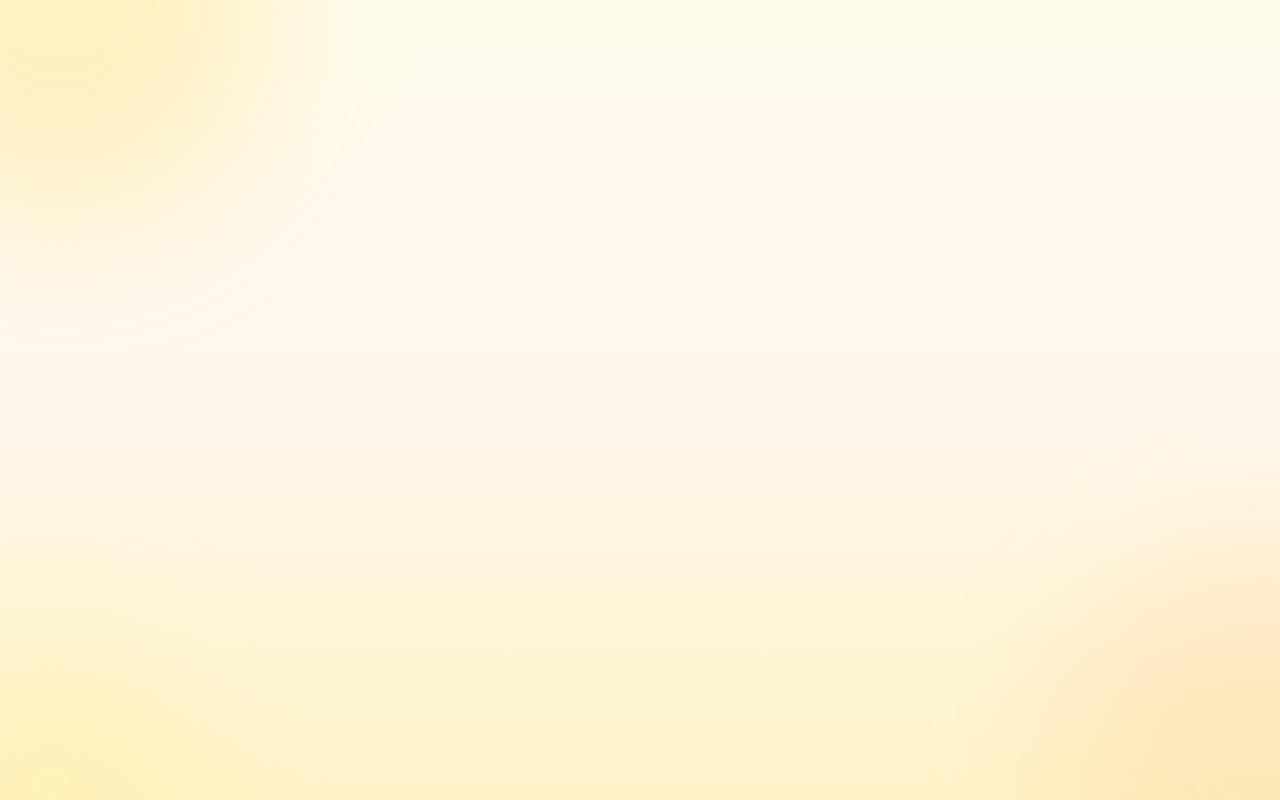
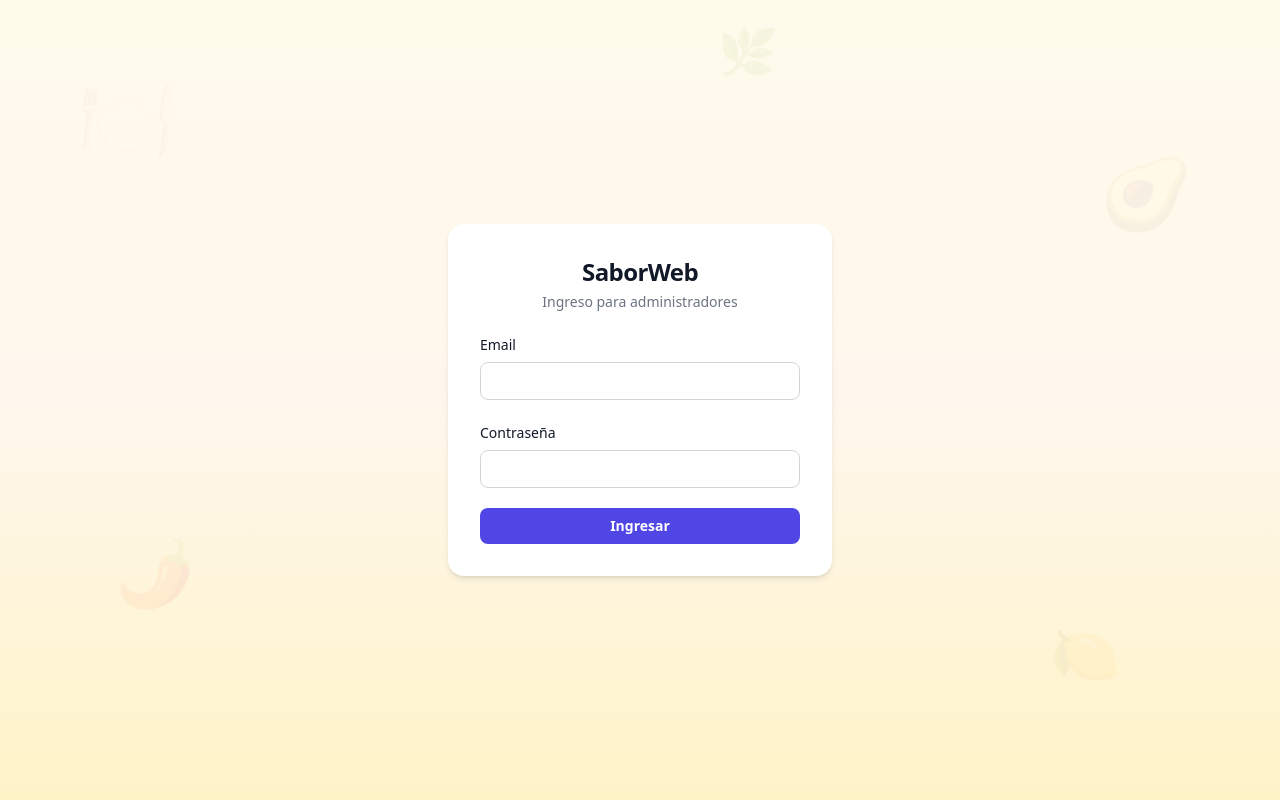
Before and after one commit to Litoplas9090/saborweb, a React (Vite) app: page /login in a window 1280 px wide. Built offline with nearby package versions, Linux system fonts and the light colour scheme; no server answers.

Commit message:
fix(ui): fondo siempre detrás del contenido (isolate + -z-10), emojis flotantes restaurados y resplandores eliminados

```diff
--- a/src/App.jsx
+++ b/src/App.jsx
@@ -18,7 +18,7 @@ import Backdrop from './components/ui/Backdrop.jsx'
 function TempHome() {
   const navigate = useNavigate()
   return (
-    <main className="relative flex min-h-screen flex-col items-center justify-center gap-4 overflow-hidden p-6 text-center">
+    <main className="relative isolate flex min-h-screen flex-col items-center justify-center gap-4 overflow-hidden p-6 text-center">
       <Backdrop />
       <h1 className="text-4xl font-extrabold tracking-tight">SaborWeb</h1>
       <p className="max-w-md text-gray-600">
--- a/src/components/ui/Backdrop.jsx
+++ b/src/components/ui/Backdrop.jsx
@@ -1,41 +1,52 @@
 // Fondo dinámico de SaborWeb. Capa decorativa (sin interacción, oculta a
 // lectores de pantalla) con animación CSS pura.
-// REGLA DE LEGIBILIDAD: toda decoración vive en las esquinas, medio fuera de
-// la pantalla; la zona central queda limpia para que el contenido se lea
-// nítido. Solo transform/opacity en las animaciones (rendimiento).
-// Variantes: "warm" (vistas públicas) y "admin" (paneles de gestión).
-// Usar como primer hijo de un contenedor con `relative` y `overflow-x-clip`.
+// El root usa -z-10 y el contenedor padre lleva la clase `isolate`: así el
+// fondo queda SIEMPRE detrás del contenido y el texto se lee nítido.
+// Variantes: "warm" (vistas públicas: gradiente cálido + ingredientes
+// flotando muy tenues) y "admin" (paneles: gradiente sobrio).
+// Usar como primer hijo de un contenedor con `relative isolate` y
+// `overflow-x-clip` (o overflow-hidden).
+
+const FOOD_FLOATS = [
+  { icon: '🍽️', top: '12%', left: '6%', size: '5rem', delay: '0s', duration: '13s' },
+  { icon: '🌶️', top: '68%', left: '9%', size: '4rem', delay: '-4s', duration: '11s' },
+  { icon: '🥑', top: '22%', left: '86%', size: '4.5rem', delay: '-2s', duration: '14s' },
+  { icon: '🍋', top: '78%', left: '82%', size: '3.5rem', delay: '-7s', duration: '12s' },
+  { icon: '🥘', top: '48%', left: '46%', size: '6rem', delay: '-5s', duration: '16s' },
+  { icon: '🌿', top: '6%', left: '56%', size: '3rem', delay: '-9s', duration: '10s' },
+]
 
 export default function Backdrop({ variant = 'warm' }) {
   if (variant === 'admin') {
     return (
       <div
         aria-hidden
-        className="pointer-events-none absolute inset-0 overflow-hidden bg-gradient-to-br from-slate-100 via-indigo-50/70 to-slate-100"
-      >
-        <div className="sw-drift absolute -left-40 -top-40 h-96 w-96 rounded-full bg-indigo-200/40 blur-3xl" />
-        <div className="sw-drift-slow absolute -bottom-40 -right-40 h-96 w-96 rounded-full bg-amber-200/30 blur-3xl" />
-        <div
-          className="sw-drift absolute -bottom-32 left-1/4 h-72 w-72 rounded-full bg-sky-200/30 blur-3xl"
-          style={{ animationDelay: '-8s' }}
-        />
-      </div>
+        className="pointer-events-none absolute inset-0 -z-10 overflow-hidden bg-gradient-to-br from-slate-100 via-indigo-50/70 to-slate-100"
+      />
     )
   }
 
   return (
     <div
       aria-hidden
-      className="pointer-events-none absolute inset-0 overflow-hidden bg-gradient-to-b from-amber-50 via-orange-50 to-amber-100"
+      className="pointer-events-none absolute inset-0 -z-10 overflow-hidden bg-gradient-to-b from-amber-50 via-orange-50 to-amber-100"
     >
-      {/* Resplandores SOLO en las esquinas (medio fuera de pantalla).
-          Derivan lentamente: el fondo se mueve sin tocar la zona de lectura. */}
-      <div className="sw-drift absolute -left-40 -top-40 h-96 w-96 rounded-full bg-amber-300/25 blur-3xl" />
-      <div className="sw-drift-slow absolute -bottom-40 -right-40 h-96 w-96 rounded-full bg-orange-300/20 blur-3xl" />
-      <div
-        className="sw-drift absolute -bottom-32 -left-24 h-72 w-72 rounded-full bg-yellow-200/25 blur-3xl"
-        style={{ animationDelay: '-9s' }}
-      />
+      {/* ingredientes flotando (muy tenues: ambiente sin tocar la legibilidad) */}
+      {FOOD_FLOATS.map((f) => (
+        <span
+          key={f.icon}
+          className="sw-float absolute select-none leading-none opacity-[0.06]"
+          style={{
+            top: f.top,
+            left: f.left,
+            fontSize: f.size,
+            animationDelay: f.delay,
+            animationDuration: f.duration,
+          }}
+        >
+          {f.icon}
+        </span>
+      ))}
     </div>
   )
 }
--- a/src/index.css
+++ b/src/index.css
@@ -3,14 +3,8 @@
 @tailwind utilities;
 
 /* ---------- Fondos dinámicos (componente Backdrop) ---------- */
-@keyframes sw-drift {
-  0%, 100% { transform: translate(0, 0) scale(1); }
-  50% { transform: translate(36px, -28px) scale(1.12); }
-}
 @keyframes sw-float {
   0%, 100% { transform: translateY(0) rotate(-3deg); }
   50% { transform: translateY(-22px) rotate(5deg); }
 }
-.sw-drift { animation: sw-drift 16s ease-in-out infinite; }
-.sw-drift-slow { animation: sw-drift 24s ease-in-out infinite; }
 .sw-float { animation: sw-float 12s ease-in-out infinite; }
--- a/src/pages/Login.jsx
+++ b/src/pages/Login.jsx
@@ -52,7 +52,7 @@ export default function Login() {
   }
 
   return (
-    <main className="relative flex min-h-screen items-center justify-center overflow-hidden p-6">
+    <main className="relative isolate flex min-h-screen items-center justify-center overflow-hidden p-6">
       <Backdrop />
       <form
         onSubmit={handleSubmit}
--- a/src/pages/MenuPage.jsx
+++ b/src/pages/MenuPage.jsx
@@ -191,7 +191,7 @@ export default function MenuPage() {
   /* ---------- Render ---------- */
 
   return (
-    <main className="relative min-h-screen overflow-x-clip pb-28">
+    <main className="relative isolate min-h-screen overflow-x-clip pb-28">
       <Backdrop />
       {/* Encabezado del restaurante */}
       <header className="bg-amber-600 text-white">
--- a/src/pages/OrderTracking.jsx
+++ b/src/pages/OrderTracking.jsx
@@ -249,7 +249,7 @@ export default function OrderTracking() {
   /* ---------- Render ---------- */
 
   return (
-    <main className="relative min-h-screen overflow-x-clip pb-10">
+    <main className="relative isolate min-h-screen overflow-x-clip pb-10">
       <Backdrop />
       <header className="bg-amber-600 text-white">
         <div className="mx-auto max-w-2xl px-4 py-8">
--- a/src/pages/admin/AdminLayout.jsx
+++ b/src/pages/admin/AdminLayout.jsx
@@ -26,7 +26,7 @@ export default function AdminLayout() {
     }`
 
   return (
-    <div className="relative min-h-screen overflow-x-clip">
+    <div className="relative isolate min-h-screen overflow-x-clip">
       <Backdrop variant="admin" />
       <header className="border-b border-gray-200 bg-white">
         <div className="mx-auto flex max-w-5xl flex-wrap items-center justify-between gap-3 px-4 py-3">
--- a/src/pages/superadmin/RestaurantsAdmin.jsx
+++ b/src/pages/superadmin/RestaurantsAdmin.jsx
@@ -211,7 +211,7 @@ export default function RestaurantsAdmin() {
   /* ---------- Render ---------- */
 
   return (
-    <main className="relative mx-auto max-w-5xl overflow-x-clip px-4 py-8">
+    <main className="relative isolate mx-auto max-w-5xl overflow-x-clip px-4 py-8">
       <Backdrop variant="admin" />
       <div className="flex flex-wrap items-center justify-between gap-3">
         <div>
```
